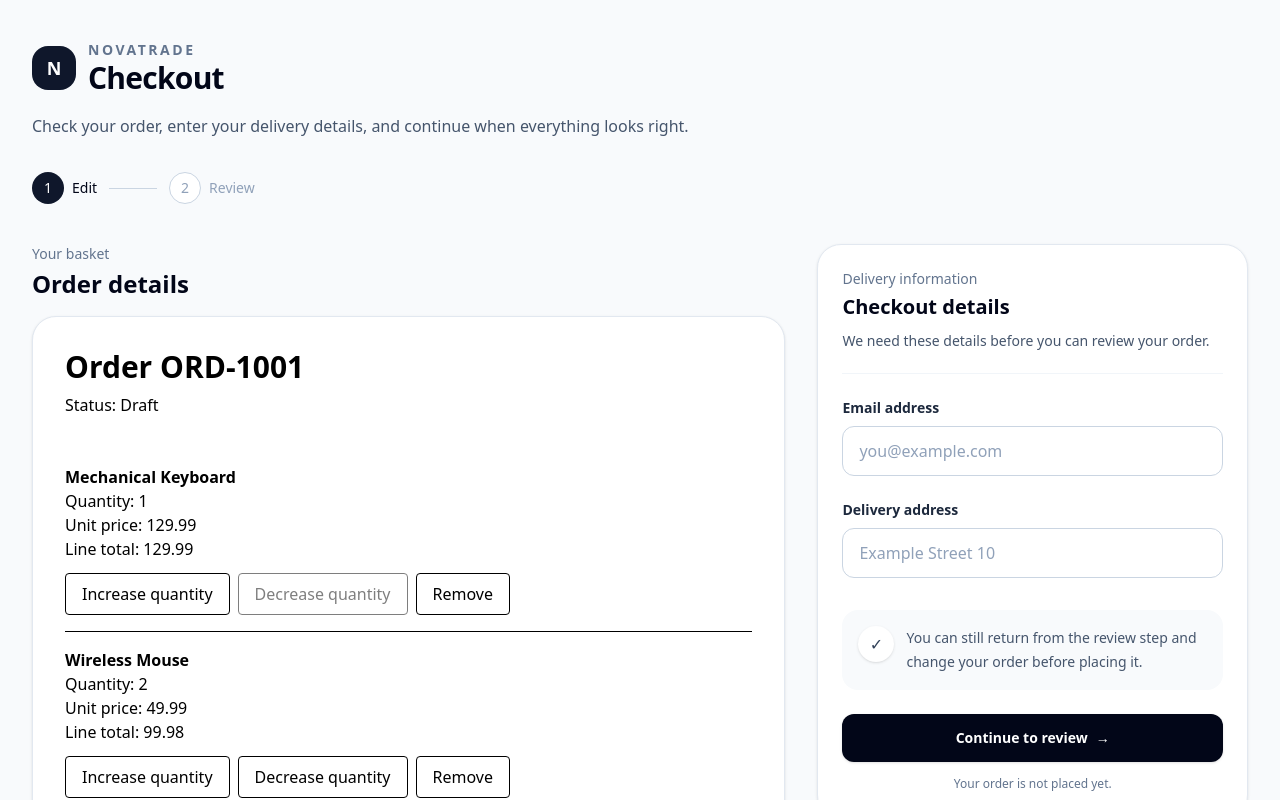
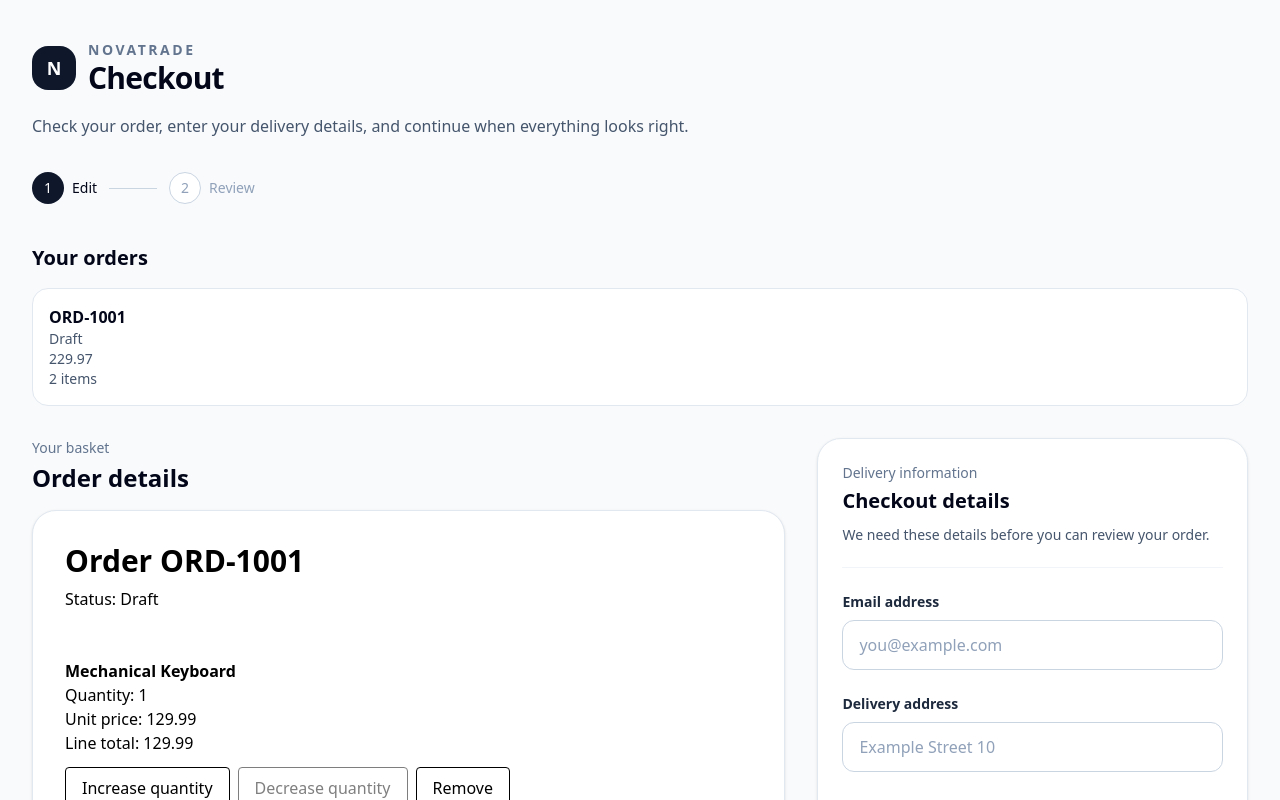
Before and after one commit to Olivierentwicklung/novatrade-frontend, an Angular app: page / in a window 1280 px wide. Shown: the top 800 px of the page. Built offline with nearby package versions, Linux system fonts and the light colour scheme; data requests are answered from the project's data file.

Commit message:
feat(ch25): show order summaries to customer

```diff
--- a/src/app/app.html
+++ b/src/app/app.html
@@ -61,6 +61,32 @@
           </p>
         </div>
       }
+
+      <section class="mb-8" aria-labelledby="orders-heading">
+        <h2 id="orders-heading" class="text-xl font-bold text-slate-950">Your orders</h2>
+
+        <div class="mt-4 space-y-3">
+          @for (order of orders(); track order.id) {
+            <article class="rounded-2xl border border-slate-200 bg-white p-4">
+              <p class="font-semibold text-slate-950">
+                {{ order.id }}
+              </p>
+
+              <p class="text-sm text-slate-600">
+                {{ order.status }}
+              </p>
+
+              <p class="text-sm text-slate-600">
+                {{ order.total }}
+              </p>
+
+              <p class="text-sm text-slate-600">
+                {{ order.itemCount }} {{ order.itemCount === 1 ? 'item' : 'items' }}
+              </p>
+            </article>
+          }
+        </div>
+      </section>
 
       <div class="grid gap-8 lg:grid-cols-[minmax(0,1.4fr)_minmax(320px,0.8fr)]">
         <!-- Order -->
--- a/src/app/app.ts
+++ b/src/app/app.ts
@@ -10,6 +10,9 @@ import { OrderReview } from './order-review/order-review';
 
 import { ORDER_API } from './application/ports/order-api.token';
 import { OrderPlacementRejected } from './application/errors/order-placement-rejected';
+
+import { listOrders } from './application/list-orders';
+import { OrderSummary } from './application/ports/order-read-api';
 
 interface CheckoutDetails {
   email: string;
@@ -27,6 +30,8 @@ export class App implements OnInit {
 
   readonly step = signal<'edit' | 'review'>('edit');
   readonly order = signal<Order | null>(null);
+  readonly orders = signal<OrderSummary[]>([]);
+
   readonly placementError = signal<string | null>(null);
 
   readonly placementInProgress = signal(false);
@@ -64,9 +69,13 @@ export class App implements OnInit {
       locationSubscription.unsubscribe();
     });
 
-    const order = await loadOrder('ORD-1001', this.orderApi);
+    const [order, orders] = await Promise.all([
+      loadOrder('ORD-1001', this.orderApi),
+      listOrders(this.orderApi),
+    ]);
 
     this.order.set(order);
+    this.orders.set(orders);
   }
 
   reviewOrder() {
```
Also changed, not shown: 1 other file (tests, documents, lock files or other folders).
